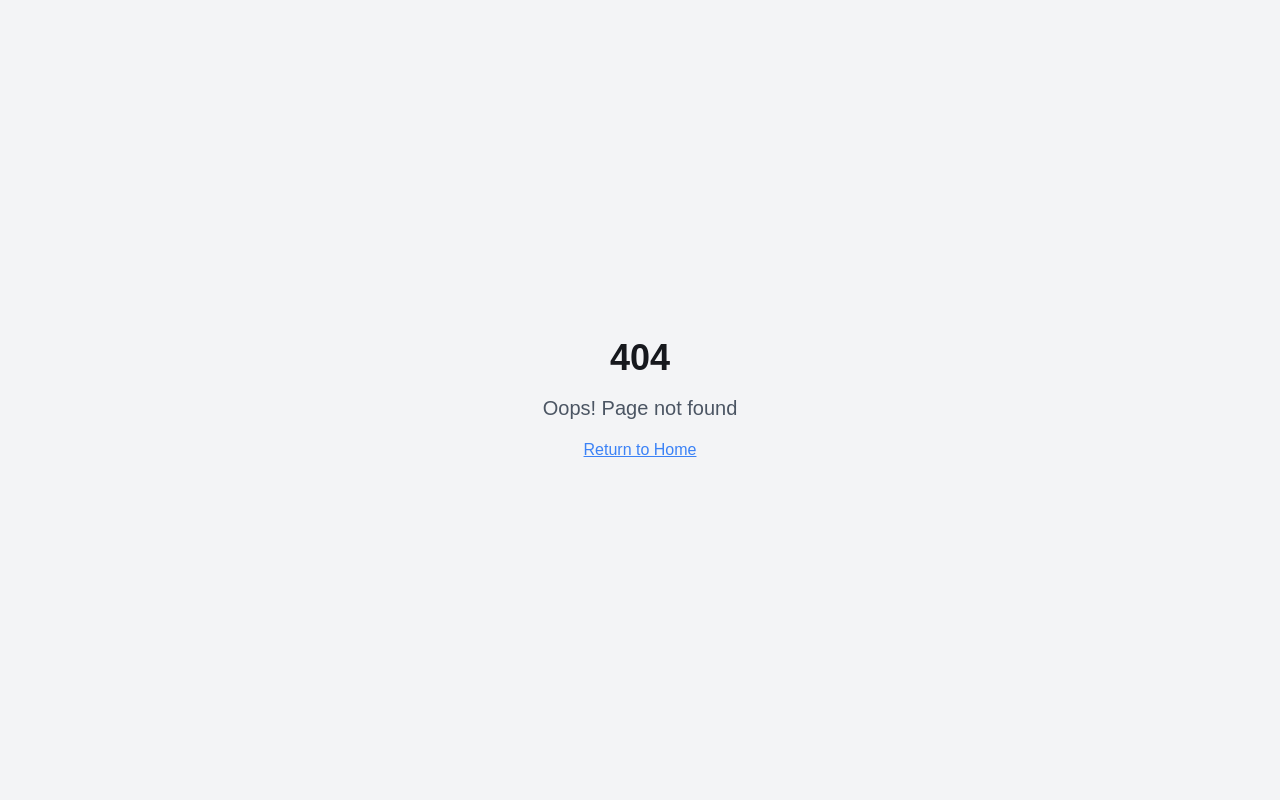
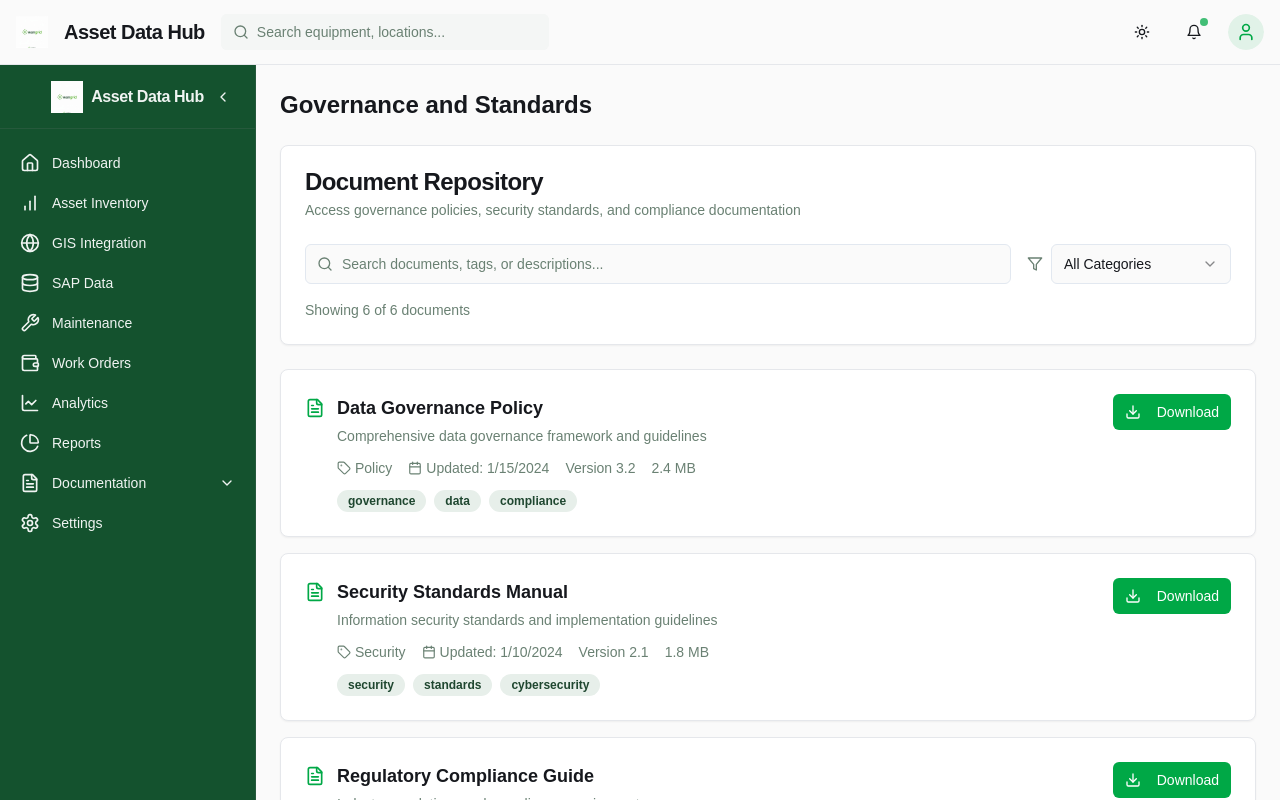
Before and after one commit to rcmarques357/portal-2025, a React (Vite) app: page /documentation/governance in a window 1280 px wide. Before the commit this address had no page. Built offline with nearby package versions, Linux system fonts and the light colour scheme.

Commit message:
Add Governance and Standards subsection

```diff
--- a/src/App.tsx
+++ b/src/App.tsx
@@ -16,6 +16,7 @@ import Analysis from "./pages/Analysis";
 import Settings from "./pages/Settings";
 import Assets from "./pages/Assets";
 import Documentation from "./pages/Documentation";
+import GovernanceStandards from "./pages/GovernanceStandards";
 
 const queryClient = new QueryClient();
 
@@ -38,6 +39,7 @@ const App = () => (
             <Route path="/analysis" element={<Analysis />} />
             <Route path="/settings" element={<Settings />} />
             <Route path="/documentation" element={<Documentation />} />
+            <Route path="/documentation/governance" element={<GovernanceStandards />} />
             {/* ADD ALL CUSTOM ROUTES ABOVE THE CATCH-ALL "*" ROUTE */}
             <Route path="*" element={<NotFound />} />
           </Routes>
--- a/src/components/layout/Sidebar.tsx
+++ b/src/components/layout/Sidebar.tsx
@@ -73,7 +73,7 @@ export function Sidebar({ isCollapsed, onToggle, className }: SidebarProps) {
       href: '/documentation',
       subItems: [
         { title: 'Business Process Manuals', href: '/documentation#bpm' },
-        { title: 'Governance & Standards', href: '/documentation#governance' },
+        { title: 'Governance & Standards', href: '/documentation/governance' },
         { title: 'Processes & Procedures', href: '/documentation#procedures' }
       ]
     },
--- /dev/null
+++ b/src/pages/GovernanceStandards.tsx
@@ -0,0 +1,220 @@
+import { useState } from 'react';
+import { PageLayout } from '@/components/layout/PageLayout';
+import { Card, CardContent, CardDescription, CardHeader, CardTitle } from '@/components/ui/card';
+import { Input } from '@/components/ui/input';
+import { Button } from '@/components/ui/button';
+import { Badge } from '@/components/ui/badge';
+import { Select, SelectContent, SelectItem, SelectTrigger, SelectValue } from '@/components/ui/select';
+import { Search, Download, FileText, Calendar, Tag, Filter } from 'lucide-react';
+import { useToast } from '@/hooks/use-toast';
+
+interface DocumentFile {
+  id: string;
+  name: string;
+  category: string;
+  version: string;
+  lastUpdated: string;
+  size: string;
+  description: string;
+  tags: string[];
+}
+
+export default function GovernanceStandards() {
+  const { toast } = useToast();
+  const [searchQuery, setSearchQuery] = useState('');
+  const [selectedCategory, setSelectedCategory] = useState('all');
+
+  const documents: DocumentFile[] = [
+    {
+      id: '1',
+      name: 'Data Governance Policy',
+      category: 'Policy',
+      version: '3.2',
+      lastUpdated: '2024-01-15',
+      size: '2.4 MB',
+      description: 'Comprehensive data governance framework and guidelines',
+      tags: ['governance', 'data', 'compliance']
+    },
+    {
+      id: '2',
+      name: 'Security Standards Manual',
+      category: 'Security',
+      version: '2.1',
+      lastUpdated: '2024-01-10',
+      size: '1.8 MB',
+      description: 'Information security standards and implementation guidelines',
+      tags: ['security', 'standards', 'cybersecurity']
+    },
+    {
+      id: '3',
+      name: 'Regulatory Compliance Guide',
+      category: 'Compliance',
+      version: '4.0',
+      lastUpdated: '2023-12-20',
+      size: '3.1 MB',
+      description: 'Industry regulations and compliance requirements',
+      tags: ['compliance', 'regulatory', 'legal']
+    },
+    {
+      id: '4',
+      name: 'Quality Management Standards',
+      category: 'Quality',
+      version: '1.5',
+      lastUpdated: '2023-12-15',
+      size: '1.2 MB',
+      description: 'Quality assurance and control standards',
+      tags: ['quality', 'standards', 'QA']
+    },
+    {
+      id: '5',
+      name: 'Asset Management Governance',
+      category: 'Policy',
+      version: '2.3',
+      lastUpdated: '2023-11-30',
+      size: '2.0 MB',
+      description: 'Governance framework for asset lifecycle management',
+      tags: ['assets', 'governance', 'lifecycle']
+    },
+    {
+      id: '6',
+      name: 'Risk Management Framework',
+      category: 'Risk',
+      version: '3.0',
+      lastUpdated: '2023-11-25',
+      size: '2.8 MB',
+      description: 'Enterprise risk identification and mitigation strategies',
+      tags: ['risk', 'management', 'framework']
+    }
+  ];
+
+  const categories = ['all', 'Policy', 'Security', 'Compliance', 'Quality', 'Risk'];
+
+  const filteredDocuments = documents.filter(doc => {
+    const matchesSearch = doc.name.toLowerCase().includes(searchQuery.toLowerCase()) ||
+                         doc.description.toLowerCase().includes(searchQuery.toLowerCase()) ||
+                         doc.tags.some(tag => tag.toLowerCase().includes(searchQuery.toLowerCase()));
+    const matchesCategory = selectedCategory === 'all' || doc.category === selectedCategory;
+    return matchesSearch && matchesCategory;
+  });
+
+  const handleDownload = (document: DocumentFile) => {
+    toast({
+      title: 'Download Started',
+      description: `Downloading ${document.name}...`,
+    });
+  };
+
+  return (
+    <PageLayout title="Governance and Standards">
+      <div className="space-y-6">
+        <Card>
+          <CardHeader>
+            <CardTitle>Document Repository</CardTitle>
+            <CardDescription>
+              Access governance policies, security standards, and compliance documentation
+            </CardDescription>
+          </CardHeader>
+          <CardContent className="space-y-4">
+            <div className="flex flex-col md:flex-row gap-4">
+              <div className="relative flex-1">
+                <Search className="absolute left-3 top-1/2 -translate-y-1/2 h-4 w-4 text-muted-foreground" />
+                <Input
+                  placeholder="Search documents, tags, or descriptions..."
+                  value={searchQuery}
+                  onChange={(e) => setSearchQuery(e.target.value)}
+                  className="pl-9"
+                />
+              </div>
+              <div className="flex items-center gap-2">
+                <Filter className="h-4 w-4 text-muted-foreground" />
+                <Select value={selectedCategory} onValueChange={setSelectedCategory}>
+                  <SelectTrigger className="w-[180px]">
+                    <SelectValue placeholder="Filter by category" />
+                  </SelectTrigger>
+                  <SelectContent>
+                    {categories.map((category) => (
+                      <SelectItem key={category} value={category}>
+                        {category === 'all' ? 'All Categories' : category}
+                      </SelectItem>
+                    ))}
+                  </SelectContent>
+                </Select>
+              </div>
+            </div>
+
+            <div className="text-sm text-muted-foreground">
+              Showing {filteredDocuments.length} of {documents.length} documents
+            </div>
+          </CardContent>
+        </Card>
+
+        <div className="grid gap-4">
+          {filteredDocuments.map((document) => (
+            <Card key={document.id} className="hover:shadow-md transition-shadow">
+              <CardContent className="p-6">
+                <div className="flex items-start justify-between gap-4">
+                  <div className="flex-1 space-y-3">
+                    <div className="flex items-start gap-3">
+                      <FileText className="h-5 w-5 text-primary mt-1 shrink-0" />
+                      <div className="flex-1 min-w-0">
+                        <h3 className="font-semibold text-lg mb-1">{document.name}</h3>
+                        <p className="text-sm text-muted-foreground mb-3">
+                          {document.description}
+                        </p>
+
+                        <div className="flex flex-wrap gap-4 text-sm text-muted-foreground">
+                          <div className="flex items-center gap-1">
+                            <Tag className="h-3.5 w-3.5" />
+                            <span>{document.category}</span>
+                          </div>
+                          <div className="flex items-center gap-1">
+                            <Calendar className="h-3.5 w-3.5" />
+                            <span>Updated: {new Date(document.lastUpdated).toLocaleDateString()}</span>
+                          </div>
+                          <div>
+                            <span>Version {document.version}</span>
+                          </div>
+                          <div>
+                            <span>{document.size}</span>
+                          </div>
+                        </div>
+
+                        <div className="flex gap-2 mt-3">
+                          {document.tags.map((tag) => (
+                            <Badge key={tag} variant="secondary" className="text-xs">
+                              {tag}
+                            </Badge>
+                          ))}
+                        </div>
+                      </div>
+                    </div>
+                  </div>
+
+                  <Button
+                    onClick={() => handleDownload(document)}
+                    size="sm"
+                    className="shrink-0"
+                  >
+                    <Download className="h-4 w-4 mr-2" />
+                    Download
+                  </Button>
+                </div>
+              </CardContent>
+            </Card>
+          ))}
+        </div>
+
+        {filteredDocuments.length === 0 && (
+          <Card>
+            <CardContent className="p-12 text-center">
+              <FileText className="h-12 w-12 mx-auto text-muted-foreground mb-4" />
+              <p className="text-muted-foreground">
+                No documents found matching your search criteria
+              </p>
+            </CardContent>
+          </Card>
+        )}
+      </div>
+    </PageLayout>
+  );
+}
```
